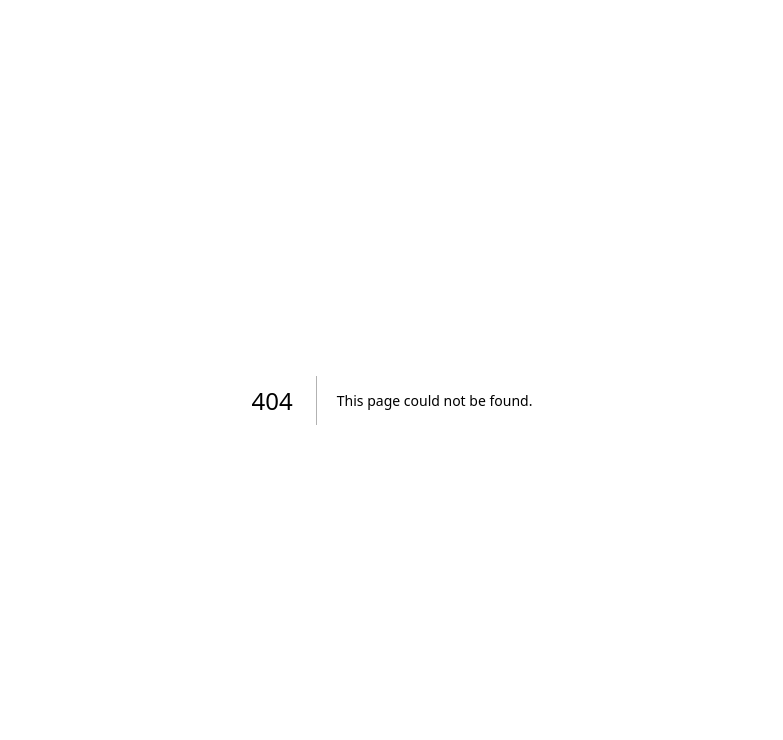
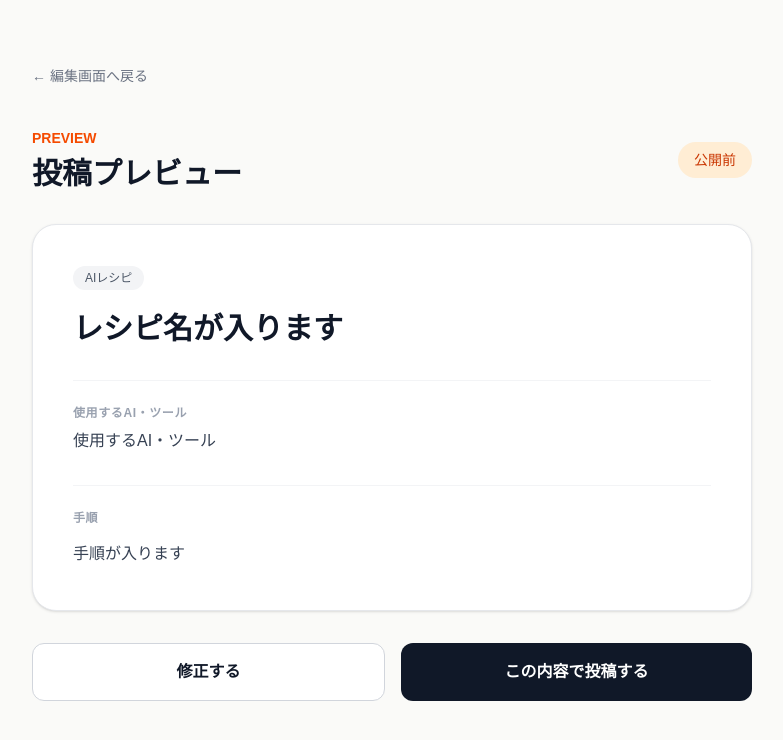
Before and after one commit to ai-recipe-lab/ai-recipe, a Next.js app: page /post/preview in a window 1280 px wide. Before the commit this address had no page. Shown: the top 740 px of the page, without its empty margins (248-1031 px from the left). Built offline with nearby package versions, Linux system fonts and the light colour scheme.

Commit message:
別画面の投稿プレビュー機能を追加

```diff
--- a/app/post/page.tsx
+++ b/app/post/page.tsx
@@ -1,4 +1,17 @@
+"use client";
+
+import { useState } from "react";
+
 export default function PostPage() {
+  const [title, setTitle] = useState("");
+  const [tools, setTools] = useState("");
+  const [steps, setSteps] = useState("");
+
+  const previewUrl =
+    `/post/preview?title=${encodeURIComponent(title)}` +
+    `&tools=${encodeURIComponent(tools)}` +
+    `&steps=${encodeURIComponent(steps)}`;
+
   return (
     <main className="min-h-screen bg-[#fafaf8] text-gray-900">
       <div className="mx-auto max-w-3xl px-6 py-16">
@@ -6,19 +19,18 @@ export default function PostPage() {
           ← トップへ戻る
         </a>
 
-        <h1 className="mt-10 text-4xl font-bold">
-          AIレシピを投稿する
-        </h1>
+        <h1 className="mt-10 text-4xl font-bold">AIレシピを投稿する</h1>
 
         <p className="mt-4 text-gray-600">
-          あなたが試してうまくいったAI活用法を、初心者にも分かる形で共有しましょう。
+          投稿前に、別画面で完成イメージを確認できます。
         </p>
 
         <form className="mt-10 space-y-6 rounded-3xl border border-gray-200 bg-white p-8">
           <div>
             <label className="text-sm font-bold">レシピ名</label>
             <input
-              type="text"
+              value={title}
+              onChange={(e) => setTitle(e.target.value)}
               placeholder="例：AIで初めてホームページを作る"
               className="mt-2 w-full rounded-xl border border-gray-300 px-4 py-3 outline-none"
             />
@@ -27,7 +39,8 @@ export default function PostPage() {
           <div>
             <label className="text-sm font-bold">使うAI・ツール</label>
             <input
-              type="text"
+              value={tools}
+              onChange={(e) => setTools(e.target.value)}
               placeholder="例：ChatGPT、Gemini、Claude Code"
               className="mt-2 w-full rounded-xl border border-gray-300 px-4 py-3 outline-none"
             />
@@ -36,14 +49,19 @@ export default function PostPage() {
           <div>
             <label className="text-sm font-bold">手順</label>
             <textarea
+              value={steps}
+              onChange={(e) => setSteps(e.target.value)}
               placeholder="初心者にも分かるように、手順を書いてください"
               className="mt-2 min-h-40 w-full rounded-xl border border-gray-300 px-4 py-3 outline-none"
             />
           </div>
 
-          <button className="w-full rounded-xl bg-gray-900 px-6 py-4 font-bold text-white">
-            投稿する
-          </button>
+          <a
+            href={previewUrl}
+            className="block w-full rounded-xl bg-gray-900 px-6 py-4 text-center font-bold text-white"
+          >
+            プレビューを見る
+          </a>
         </form>
       </div>
     </main>
--- /dev/null
+++ b/app/post/preview/page.tsx
@@ -0,0 +1,85 @@
+"use client";
+
+import { useSearchParams } from "next/navigation";
+
+export default function PreviewPage() {
+  const searchParams = useSearchParams();
+
+  const title = searchParams.get("title") || "レシピ名が入ります";
+  const tools = searchParams.get("tools") || "使用するAI・ツール";
+  const steps = searchParams.get("steps") || "手順が入ります";
+
+  return (
+    <main className="min-h-screen bg-[#fafaf8] text-gray-900">
+      <div className="mx-auto max-w-3xl px-6 py-16">
+        <button
+          onClick={() => window.history.back()}
+          className="text-sm text-gray-500 hover:text-gray-900"
+        >
+          ← 編集画面へ戻る
+        </button>
+
+        <div className="mt-10 flex items-center justify-between">
+          <div>
+            <p className="text-sm font-bold text-orange-600">
+              PREVIEW
+            </p>
+            <h1 className="mt-2 text-3xl font-bold">
+              投稿プレビュー
+            </h1>
+          </div>
+
+          <span className="rounded-full bg-orange-100 px-4 py-2 text-sm font-medium text-orange-700">
+            公開前
+          </span>
+        </div>
+
+        <article className="mt-8 overflow-hidden rounded-3xl border border-gray-200 bg-white shadow-sm">
+          <div className="p-8 md:p-10">
+            <span className="inline-block rounded-full bg-gray-100 px-3 py-1 text-xs font-medium text-gray-600">
+              AIレシピ
+            </span>
+
+            <h2 className="mt-5 text-3xl font-bold leading-tight">
+              {title}
+            </h2>
+
+            <div className="mt-8 border-t border-gray-100 pt-6">
+              <p className="text-xs font-bold uppercase tracking-wider text-gray-400">
+                使用するAI・ツール
+              </p>
+              <p className="mt-2 text-base font-medium text-gray-700">
+                {tools}
+              </p>
+            </div>
+
+            <div className="mt-8 border-t border-gray-100 pt-6">
+              <p className="text-xs font-bold uppercase tracking-wider text-gray-400">
+                手順
+              </p>
+              <p className="mt-3 whitespace-pre-wrap text-base leading-8 text-gray-700">
+                {steps}
+              </p>
+            </div>
+          </div>
+        </article>
+
+        <div className="mt-8 flex gap-4">
+          <button
+            onClick={() => window.history.back()}
+            className="flex-1 rounded-xl border border-gray-300 bg-white px-6 py-4 font-bold"
+          >
+            修正する
+          </button>
+
+          <button
+            onClick={() => alert("次の開発で本当の投稿保存機能を追加します")}
+            className="flex-1 rounded-xl bg-gray-900 px-6 py-4 font-bold text-white"
+          >
+            この内容で投稿する
+          </button>
+        </div>
+      </div>
+    </main>
+  );
+}
```
